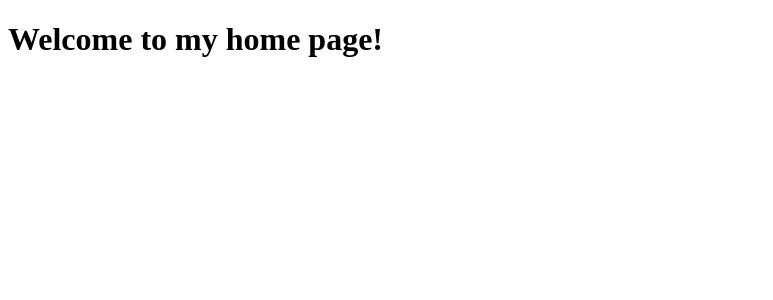
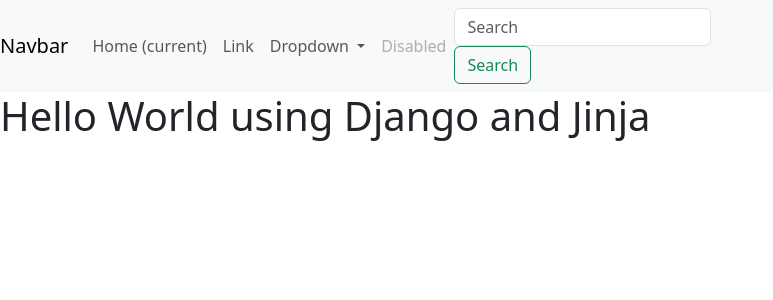
Before and after one commit to grciastyl/blog, a Django app: page / in a window 1280 px wide. Shown: the top 300 px of the page, without its empty margins (0-773 px from the left). Run offline with Django 5.2, Linux system fonts and the light colour scheme.

Commit message:
Class 2 in progress

```diff
--- a/pages/urls.py
+++ b/pages/urls.py
@@ -5,5 +5,6 @@ from .views import HomePageView, AboutPageView
 urlpatterns = [
     path('',HomePageView.as_view(), name="home"),
     path('home/', HomePageView.as_view(), name="homeTwo"),
-    path('about/', AboutPageView.as_view(), name="about")
+    path('about/', AboutPageView.as_view(), name="about"),
+    #path('aboutTwo/', about_view, name="aboutTwo"),
 ]
--- a/pages/views.py
+++ b/pages/views.py
@@ -1,4 +1,5 @@
 from django.views.generic import TemplateView
+#from django.shortcuts import render
 
 
 # Create your views here.
@@ -10,3 +11,5 @@ class AboutPageView(TemplateView):
     template_name = "pages/about.html"
 
 # Funtion based views:
+#def about_view(request):
+#    return render(request, "pages/about.html")
--- /dev/null
+++ b/templates/base.html
@@ -0,0 +1,17 @@
+{% load static %}
+<!DOCTYPE html>
+<html lang="en">
+<head>
+    <meta charset="UTF-8">
+    <meta name="viewport" content="width=device-width, initial-scale=1.0">
+    <title>{% block title %}{% endblock title %}</title>
+    <link href="https://cdn.jsdelivr.net/npm/bootstrap@5.3.7/dist/css/bootstrap.min.css" rel="stylesheet" integrity="sha384-LN+7fdVzj6u52u30Kp6M/trliBMCMKTyK833zpbD+pXdCLuTusPj697FH4R/5mcr" crossorigin="anonymous">
+    {% block css %} {% endblock %}
+</head>
+<body>
+    {% include "navbar.html" %}
+    <div> {% block content %} {% endblock content %} </div>
+    <script src="https://cdn.jsdelivr.net/npm/bootstrap@5.3.7/dist/js/bootstrap.bundle.min.js" integrity="sha384-ndDqU0Gzau9qJ1lfW4pNLlhNTkCfHzAVBReH9diLvGRem5+R9g2FzA8ZGN954O5Q" crossorigin="anonymous"></script>
+    {% block js %} {% endblock %}
+</body>
+</html>
--- /dev/null
+++ b/templates/navbar.html
@@ -0,0 +1,37 @@
+<nav class="navbar navbar-expand-lg navbar-light bg-light">
+    <a class="navbar-brand" href="#">Navbar</a>
+    <button class="navbar-toggler" type="button" data-toggle="collapse" data-target="#navbarSupportedContent"
+        aria-controls="navbarSupportedContent" aria-expanded="false" aria-label="Toggle navigation">
+        <span class="navbar-toggler-icon"></span>
+    </button>
+
+    <div class="collapse navbar-collapse" id="navbarSupportedContent">
+        <ul class="navbar-nav mr-auto">
+            <li class="nav-item active">
+                <a class="nav-link" href="#">Home <span class="sr-only">(current)</span></a>
+            </li>
+            <li class="nav-item">
+                <a class="nav-link" href="#">Link</a>
+            </li>
+            <li class="nav-item dropdown">
+                <a class="nav-link dropdown-toggle" href="#" id="navbarDropdown" role="button" data-toggle="dropdown"
+                    aria-haspopup="true" aria-expanded="false">
+                    Dropdown
+                </a>
+                <div class="dropdown-menu" aria-labelledby="navbarDropdown">
+                    <a class="dropdown-item" href="#">Action</a>
+                    <a class="dropdown-item" href="#">Another action</a>
+                    <div class="dropdown-divider"></div>
+                    <a class="dropdown-item" href="#">Something else here</a>
+                </div>
+            </li>
+            <li class="nav-item">
+                <a class="nav-link disabled" href="#">Disabled</a>
+            </li>
+        </ul>
+        <form class="form-inline my-2 my-lg-0">
+            <input class="form-control mr-sm-2" type="search" placeholder="Search" aria-label="Search">
+            <button class="btn btn-outline-success my-2 my-sm-0" type="submit">Search</button>
+        </form>
+    </div>
+</nav>
--- a/templates/pages/home.html
+++ b/templates/pages/home.html
@@ -1,11 +1,14 @@
-<!DOCTYPE html>
-<html lang="en">
-<head>
-    <meta charset="UTF-8">
-    <meta name="viewport" content="width=device-width, initial-scale=1.0">
-    <title>Document</title>
-</head>
-<body>
-    <h1> Welcome to my home page!</h1>
-</body>
-</html>
+{% extends 'base.html' %}
+{% load static %}
+
+{% block title %}
+    Home
+{% endblock %}
+
+{% block css %}
+    <link rel="stylesheet" href="{% static 'css/home.css' %}">
+{% endblock  %}
+
+{% block content %}
+    <h1>Hello World using Django and Jinja</h1>
+{% endblock %}
```
Also changed, not shown: templates/pages/about.html (+1 -10 lines).
